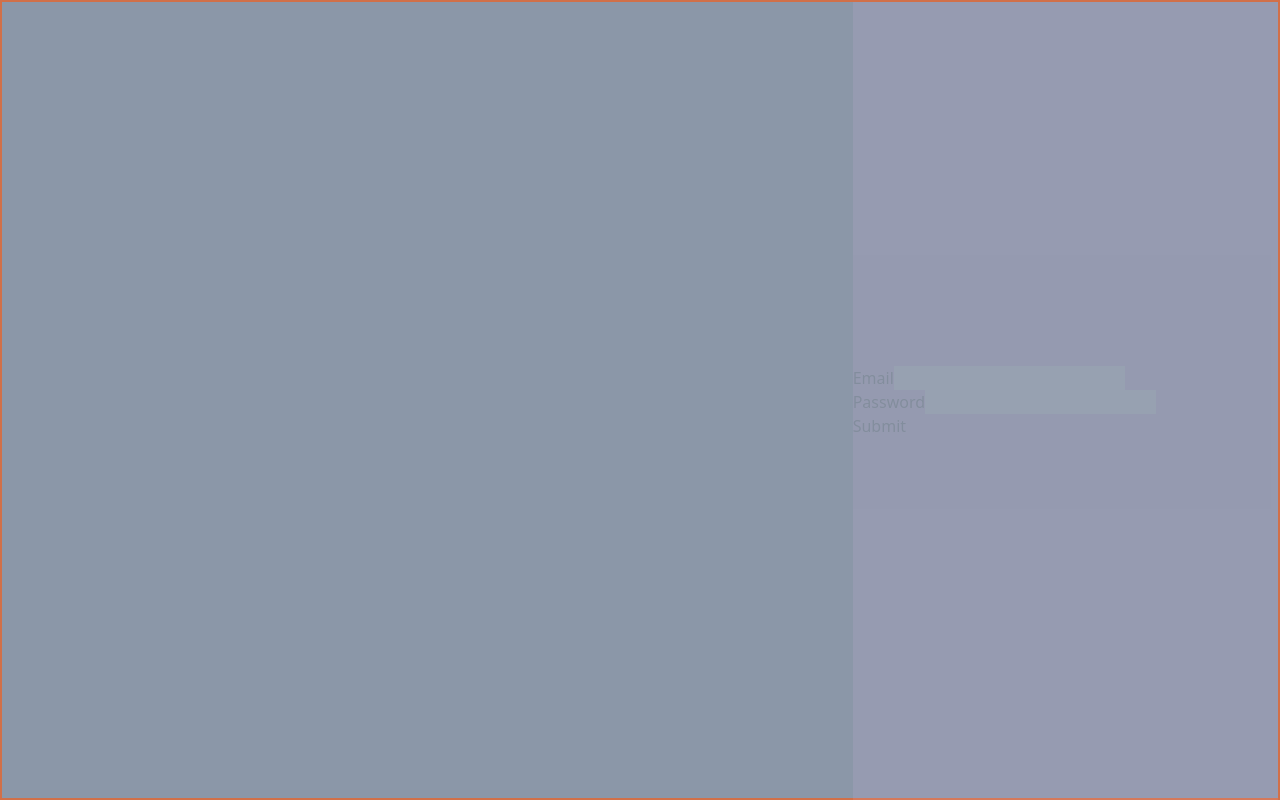
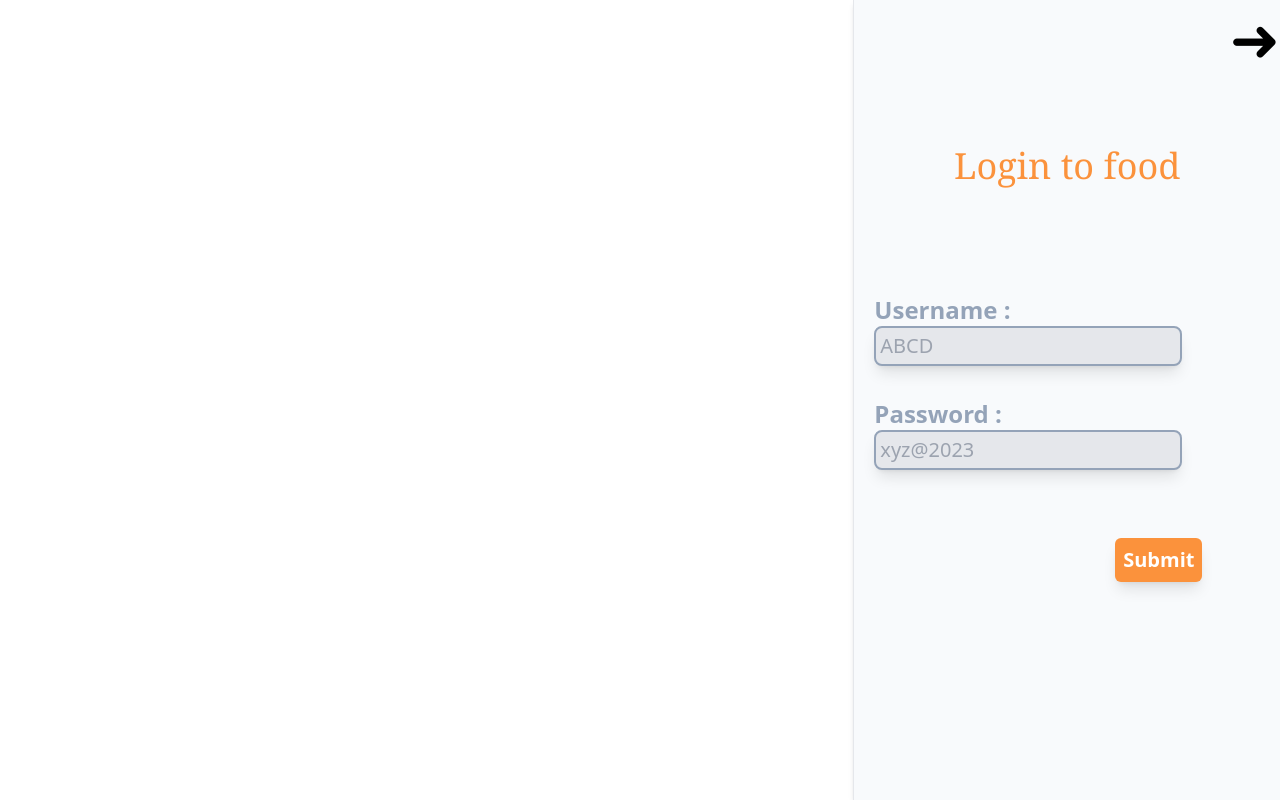
Before and after one commit to singhvivekkumar/Foodie-Fan, a React (Vite) app: page /login in a window 1280 px wide. Built offline with nearby package versions, Linux system fonts and the light colour scheme.

Commit message:
fixed the login page

```diff
--- a/package.json
+++ b/package.json
@@ -5,8 +5,9 @@
   "main": "index.js",
   "scripts": {
     "start": "parcel index.html",
-    "build": "parcel build index.html",
-    "test": "jest"
+    "build": "parcel build dist/index.html",
+    "test": "jest",
+    "analyze": "source-map-explorer dist"
   },
   "repository": {
     "type": "git",
@@ -32,6 +33,7 @@
     "react-dom": "^18.2.0",
     "react-router-dom": "^6.12.1",
     "react-shimmer": "^3.2.0",
+    "source-map-explorer": "^2.5.3",
     "yup": "^1.2.0"
   },
   "browserslist": [
--- a/src/components/Body.js
+++ b/src/components/Body.js
@@ -45,7 +45,7 @@ const Body = () => {
   ) : (
     <div className=" px-10 pt-4 ">
       {/* Search bar */}
-      <div className=" sticky top-2 flex justify-evenly  mx-28 p-2 shadow-lg bg-orange-100">
+      <div className=" flex justify-evenly  mx-28 p-2 shadow-lg bg-orange-100">
         <div>
           <input
             className=" font-serif text-center p-2 focus:outline-none focus:border-orange-500 focus:ring-orange-500 focus:ring-1 text-lg rounded-lg border-orange-400"
--- a/src/components/Header.js
+++ b/src/components/Header.js
@@ -1,4 +1,4 @@
-import { useEffect, useState } from "react";
+import { useState } from "react";
 import logo from "../assets/swiggy-logo.png";
 import { Link } from "react-router-dom";
 import LoginForm from "./LoginForm.js";
@@ -11,8 +11,12 @@ const Title = () => (
 
 function Header() {
   const [loginDisplay, setLoginDisplay] = useState("none");
+  const [loginUserName, setLoginUserName] = useState("Login");
 
-  // useEffect(() => {}, [isLogin]);
+  const callBack = (display, loginName) => {
+    setLoginDisplay(display);
+    setLoginUserName(loginName);
+  };
 
   return (
     <header className="flex justify-around pt-2 bg-zinc-100 px-12">
@@ -48,19 +52,17 @@ function Header() {
       <Link className=" text-2xl">
         <button
           onClick={() => {
-            setLoginDisplay("");
-            console.log("display")
+            setLoginDisplay("block");
+            console.log("display");
           }}
           className=" my-4 py-4  fa fa-user-circle-o hover:text-orange-400"
         >
-          {" "}
-          Login
+          {" " + loginUserName}
         </button>
         {/* <span className="">Login</span> */}
       </Link>
-      <div style={{ display: loginDisplay }}>
-        <span className=" cursor-pointer text-6xl my-2 z-50 font-light fixed top-0 right-0" onClick={ ()=> { setLoginDisplay("none")}}>➜</span>
-        <LoginForm />
+      <div style={{ display: loginDisplay, position: "fixed" }}>
+        <LoginForm handleCallBack={callBack}/>
       </div>
     </header>
   );
--- a/src/components/LoginForm.js
+++ b/src/components/LoginForm.js
@@ -1,42 +1,46 @@
 import { useState } from "react";
 
 const LoginForm = (props) => {
-
-  const [email, setEmail] = useState("");
+  const [userName, setUserName] = useState("");
   const [password, setPassword] = useState("");
-  const [userEntry, setUserEntry] = useState([]);
-
-  const submitForm = () => {
-    const newUser = {
-      userEmail: email,
-      userPassword: password
-    };
-    setUserEntry([...userEntry, newUser]);
-    console.log(userEntry);
-  }
+  const [displayNone, setDisplayNone] = useState("block");
 
   return (
-    <div className="fixed right-0 top-0 z-30 border-orange-700 bg-slate-500 border-2 h-screen w-screen opacity-75">
-      <div className=" bg-fuchsia-300 opacity-10 h-screen flex flex-col justify-center w-1/3 float-right">
-        <form action="" onSubmit={submitForm}>
-          <div className="">
-            <label htmlFor="email">Email</label>
+
+    <div className="fixed right-0 top-0 z-40 border-l shadow-md h-screen w-1/3" style={{display:displayNone}}>
+      <div className=" h-screen p-2 bg-slate-50 flex flex-col justify-center items-center text-xl font-sans">
+        <div className=" relative bottom-24 text-orange-400 text-4xl font-serif font-medium">Login to food</div>
+        <span
+          className=" cursor-pointer text-6xl my-2 z-50 font-light fixed top-0 right-0"
+          onClick={() => {
+            setDisplayNone("none");
+          }}
+        >
+          ➜
+        </span>
+        <div >
+          <div className="m-1 mb-4 p-2">
+            <label className=" text-slate-400 font-semibold text-2xl" htmlFor="text">Username : </label>
             <input
-              className=""
-              name="email"
-              id="email"
+              className=" bg-gray-200 p-1 text-gray-500 border-2 rounded-lg shadow-lg focus:outline-none border-slate-400"
+              name="text"
+              autoFocus
+              id="text"
               autoComplete="off"
-              type="email"
-              value={email}
-              onChange={(e) => setEmail(e.target.value)}
+              placeholder="ABCD"
+              type="text"
+              value={userName}
+              onChange={(e) => setUserName(e.target.value)}
             />
           </div>
 
-          <div>
-            <label htmlFor="password">Password</label>
+          <div className="m-1 p-2">
+            <label className="text-slate-400 me-2 font-semibold text-2xl" htmlFor="password">Password : </label>
             <input
+              className=" bg-gray-200 p-1 shadow-lg text-gray-500 rounded-lg border-2 border-slate-400  focus:outline-none"
               type="password"
               name="password"
+              placeholder="xyz@2023"
               id="password"
               autoComplete="off"
               value={password}
@@ -44,8 +48,16 @@ const LoginForm = (props) => {
             />
           </div>
 
-          <button type="submit">Submit</button>
-        </form>
+          <button
+            className=" relative top-10 left-1/2 m-4 mx-12 p-2 font-semibold rounded-md text-white shadow-lg bg-orange-400 hover:bg-orange-600 "
+            onClick={() => {
+              setDisplayNone("none");
+              props.handleCallBack(displayNone,userName,);
+            }}
+          >
+            Submit
+          </button>
+        </div>
       </div>
     </div>
   );
```
Also changed, not shown: 1 other file (tests, documents, lock files or other folders).
